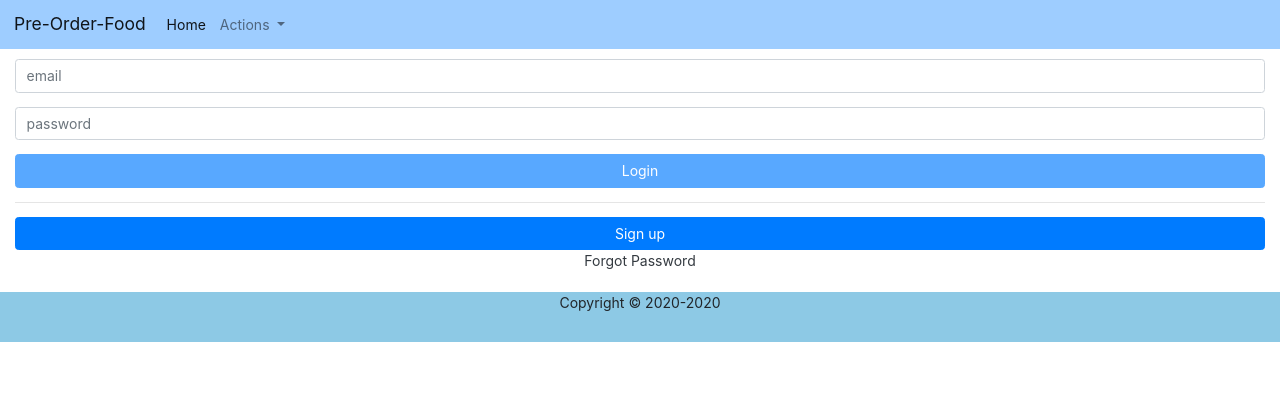
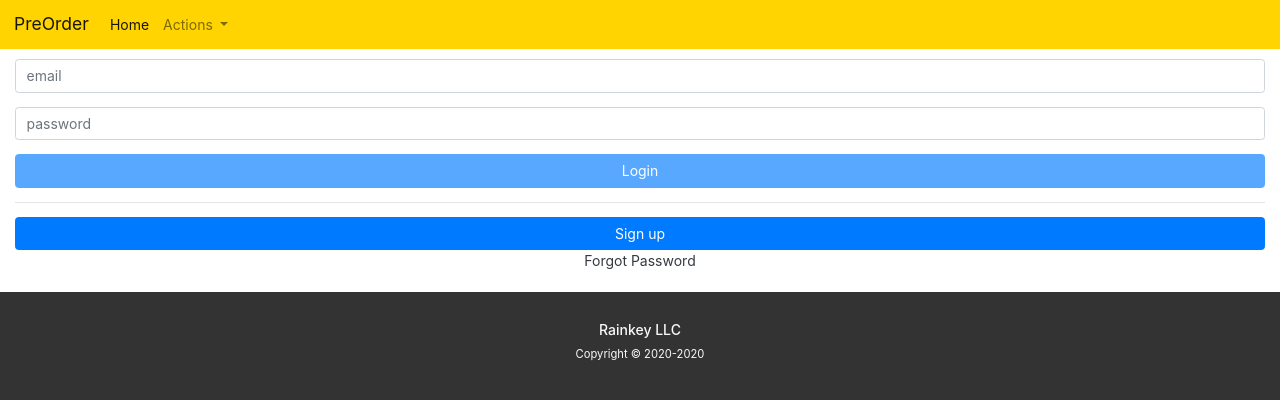
Before and after one commit to blackstrings/preorder-ng, an Angular app: page / in a window 1280 px wide. Shown: the top 400 px of the page. Built offline with nearby package versions, Linux system fonts and the light colour scheme.

Commit message:
login css update

```diff
--- a/src/app/views/footer-view/footer-view.component.html
+++ b/src/app/views/footer-view/footer-view.component.html
@@ -1,3 +1,12 @@
-<div id="footer">
-  <p>Copyright &copy; 2020-{{currentYear}}</p>
-</div>
+<footer id="footer">
+  <div class="row text-center">
+    <div class="col-4">
+    </div>
+    <div class="col-4">
+      <h6 class="text-light">Rainkey LLC</h6>
+      <p class="text-light small">Copyright &copy; 2020-{{currentYear}}</p>
+    </div>
+    <div class="col-4">
+    </div>
+  </div>
+</footer>
--- a/src/app/views/footer-view/footer-view.component.scss
+++ b/src/app/views/footer-view/footer-view.component.scss
@@ -1,5 +1,12 @@
-div#footer {
-  background-color: #8dc9e5;
-  height: 50px;
+#footer {
+  background-color: #333;
   text-align: center;
+  padding: 30px;
 }
+
+#footer ul li {
+  display: block;
+  list-style: none;
+  list-style-type: none;
+  color: grey;
+}
--- a/src/app/views/nav-views/basic-nav-view/basic-nav-view.component.html
+++ b/src/app/views/nav-views/basic-nav-view/basic-nav-view.component.html
@@ -1,5 +1,6 @@
 <nav  class="navbar navbar-expand-lg navbar-light">
-  <a  class="navbar-brand"  href="#">Pre-Order-Food</a>
+  <a  class="navbar-brand"  href="#">PreOrder</a>
+
   <button  class="navbar-toggler"  type="button"  data-toggle="collapse"  data-target="#navbarSupportedContent"  aria-controls="navbarSupportedContent"  aria-expanded="false"  aria-label="Toggle navigation">
     <span  class="navbar-toggler-icon"></span>
   </button>
--- a/src/app/views/nav-views/basic-nav-view/basic-nav-view.component.scss
+++ b/src/app/views/nav-views/basic-nav-view/basic-nav-view.component.scss
@@ -1,4 +1,5 @@
+@import "src/styles";
 .navbar-light {
-  background-color: #007bfe61;
+  background-color: $color-primary;
   //background-color: #f1ae4b;
 }
--- a/src/app/views/user-views/user-login-view/user-login-view.component.html
+++ b/src/app/views/user-views/user-login-view/user-login-view.component.html
@@ -32,11 +32,11 @@
   </form>
 
   <hr>
+
   <button class="btn btn-primary btn-block" [routerLink]="'/' + ViewRoutes.USER_CREATE_PROFILE">Sign up</button>
 
-
-  <div class="row">
-    <div class="col-12 text-center">
+  <div class="row text-center">
+    <div class="col-12">
       <a class="text-dark" [routerLink]="'/' + ViewRoutes.USER_RESET_LOGIN">Forgot Password</a>
     </div>
   </div>
--- a/src/styles.scss
+++ b/src/styles.scss
@@ -3,8 +3,11 @@
 // this will make bootstrap scale all font-sizes respective to the value here.
 html {
   font-size: 14px;
+  background-color: #333333;
 }
 
 .text-warning {
   color: red;
 }
+
+$color-primary: #ffd400;
```
